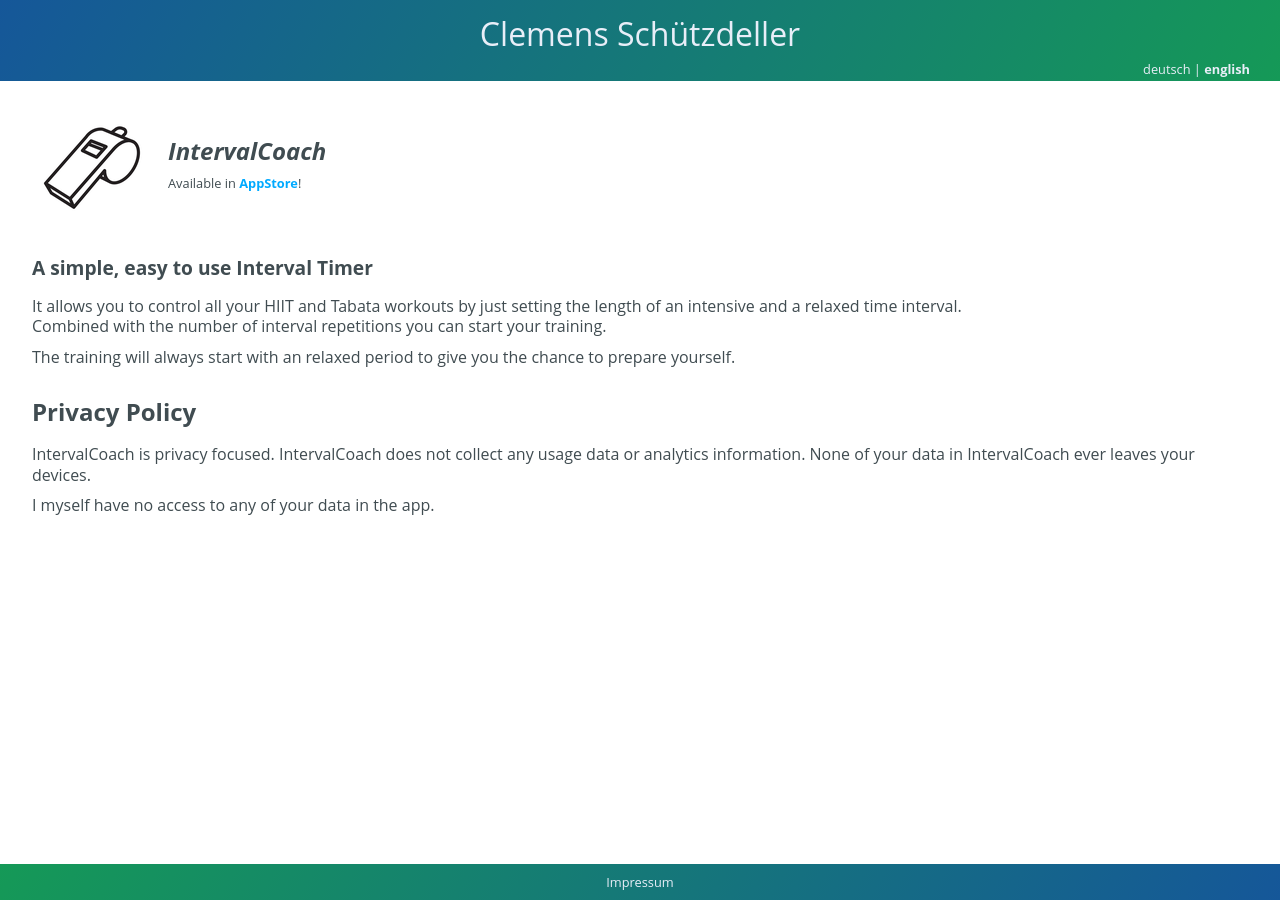
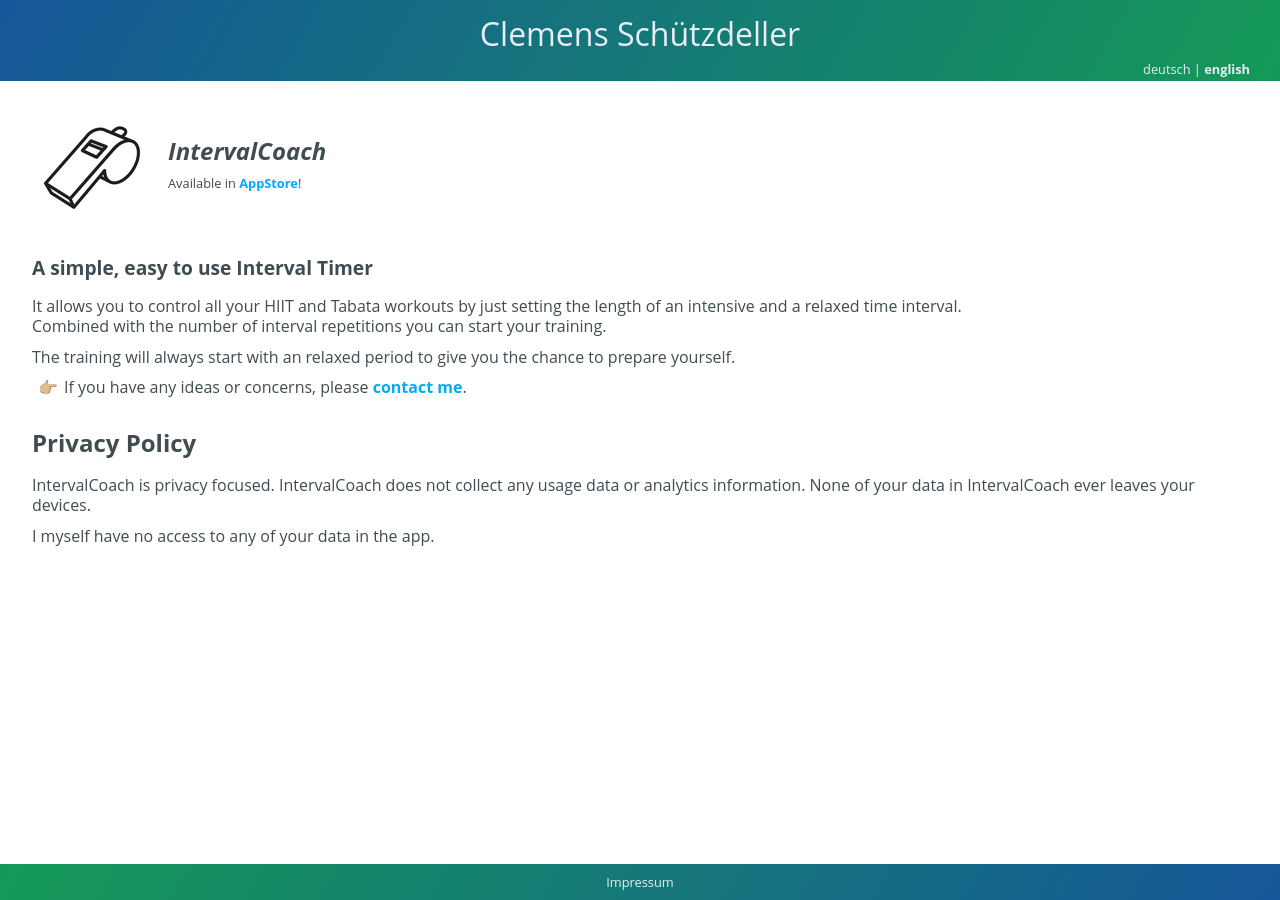
Before and after one commit to cs-LA/home, a Jekyll site: the page built from IntervalCoach/index.md, in a window 1280 px wide. Built offline with Jekyll 4.4.1, drawn with Linux system fonts in a browser that asks for light colours; our own code applies the rules of GitHub Pages for plain Markdown files.

Commit message:
Update index.md

```diff
--- a/IntervalCoach/index.md
+++ b/IntervalCoach/index.md
@@ -19,6 +19,11 @@
 <p><span class="en">It allows you to control all your HIIT and Tabata workouts by just setting the length of an intensive and a relaxed time interval.<br>Combined with the number of interval repetitions you can start your training.</span><span class="de">Kontrolliere alle Deine HIIT- und Tabata-Trainingseinheiten ganz einfach durch Festlegung der Länge eines intensiven und eines entspannten Zeitintervalls.<br>Kombiniert mit der Anzahl der Intervallwiederholungen kann das Training losgehen.</span></p>
 <p><span class="en">The training will always start with an relaxed period to give you the chance to prepare yourself.</span><span class="de">Das Training beginnt immer mit einer entspannten Phase, um sich vorbereiten zu können.</span></p>
 
+<p class="hint">
+  <span class="en">If you have any ideas or concerns, please <b><a href="mailto:cl.schuetzdeller@icloud.com">contact me</a></b>.</span>
+  <span class="de">Wenn du irgendwelche Ideen oder Probleme bei der Nutzung hast, <b><a href="mailto:cl.schuetzdeller@icloud.com">kontaktiere mich</a></b> bitte.</span>
+</p>
+
 <h3>
   <span class="de">Datenschutz-Richtlinie</span>
   <span class="en">Privacy Policy</span>
```
